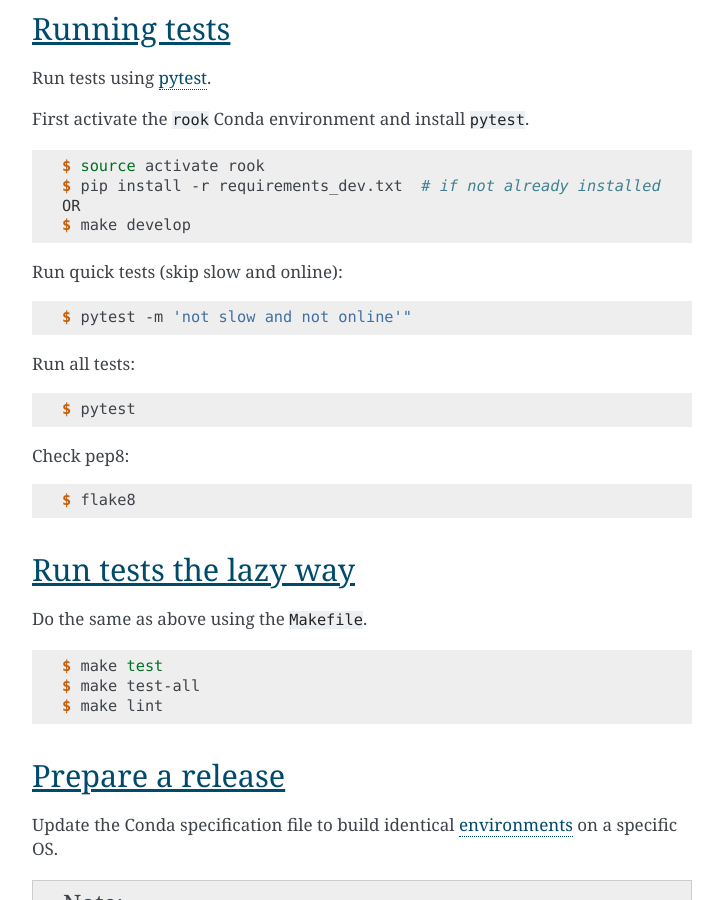
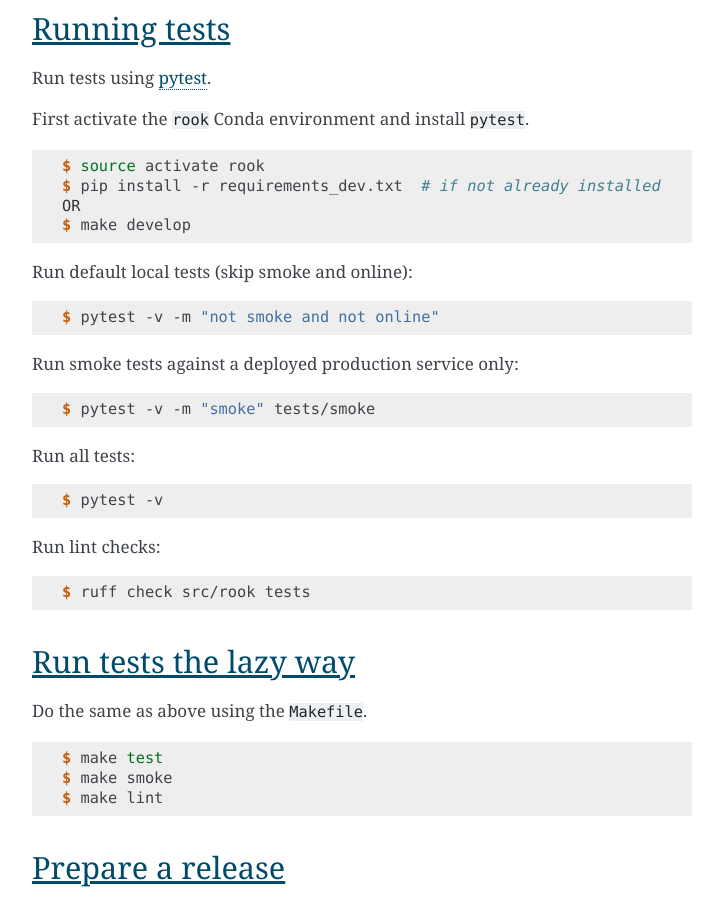
Before and after one commit to roocs/rook, a Sphinx documentation site: the page built from docs/source/dev_guide.rst, in a window 1280 px wide and 900 px high, scrolled down 628 px. Shown: the whole window, without its empty margins (388-1111 px from the left). Built offline with Sphinx 7.4.7, drawn with Linux system fonts in a browser that asks for light colours.

Commit message:
Docs hygiene: align quickstart, links, and test guidance
- align README quickstart endpoint with installation docs and fix code-block indentation

- update docs links to HTTPS where applicable (Ansible playbook, PyWPS)

- refresh developer testing guidance for smoke/online policy and current make targets

- remove duplicate autosectionlabel setting from Sphinx conf

```diff
--- a/README.rst
+++ b/README.rst
@@ -50,7 +50,7 @@
 
 Then test the service endpoint in your browser:
 
-https://localhost:5000/wps?service=WPS&version=1.0.0&request=GetCapabilities
+http://localhost:5000/wps?service=WPS&version=1.0.0&request=GetCapabilities
 
 Use ``make stop`` to stop the local service.
 
--- a/docs/source/conf.py
+++ b/docs/source/conf.py
@@ -156,10 +156,6 @@
 # Suppress "WARNING: unknown mimetype for ..." when building EPUB.
 suppress_warnings = ['epub.unknown_project_files']
 
-# Avoid "configuration.rst:4:duplicate label configuration, other instance in configuration.rst"
-autosectionlabel_prefix_document = True
-
-
 # -- Options for HTML output -------------------------------------------
 
 # The theme to use for HTML and HTML Help pages.  See the documentation for
--- a/docs/source/configuration.rst
+++ b/docs/source/configuration.rst
@@ -50,4 +50,4 @@
    $ rook start -c etc/custom.cfg
 
 
-.. _PyWPS: http://pywps.org/
+.. _PyWPS: https://pywps.org/
--- a/docs/source/dev_guide.rst
+++ b/docs/source/dev_guide.rst
@@ -40,23 +40,29 @@
     OR
     $ make develop
 
-Run quick tests (skip slow and online):
+Run default local tests (skip smoke and online):
 
 .. code-block:: console
 
-    $ pytest -m 'not slow and not online'"
+    $ pytest -v -m "not smoke and not online"
+
+Run smoke tests against a deployed production service only:
+
+.. code-block:: console
+
+    $ pytest -v -m "smoke" tests/smoke
 
 Run all tests:
 
 .. code-block:: console
 
-    $ pytest
+    $ pytest -v
 
-Check pep8:
+Run lint checks:
 
 .. code-block:: console
 
-    $ flake8
+    $ ruff check src/rook tests
 
 Run tests the lazy way
 ----------------------
@@ -66,7 +72,7 @@
 .. code-block:: console
 
     $ make test
-    $ make test-all
+    $ make smoke
     $ make lint
 
 Prepare a release
--- a/docs/source/installation.rst
+++ b/docs/source/installation.rst
@@ -103,4 +103,4 @@
 Use the `Ansible playbook`_ for PyWPS to deploy rook on your system.
 
 
-.. _Ansible playbook: http://ansible-wps-playbook.readthedocs.io/en/latest/index.html
+.. _Ansible playbook: https://ansible-wps-playbook.readthedocs.io/en/latest/index.html
```
